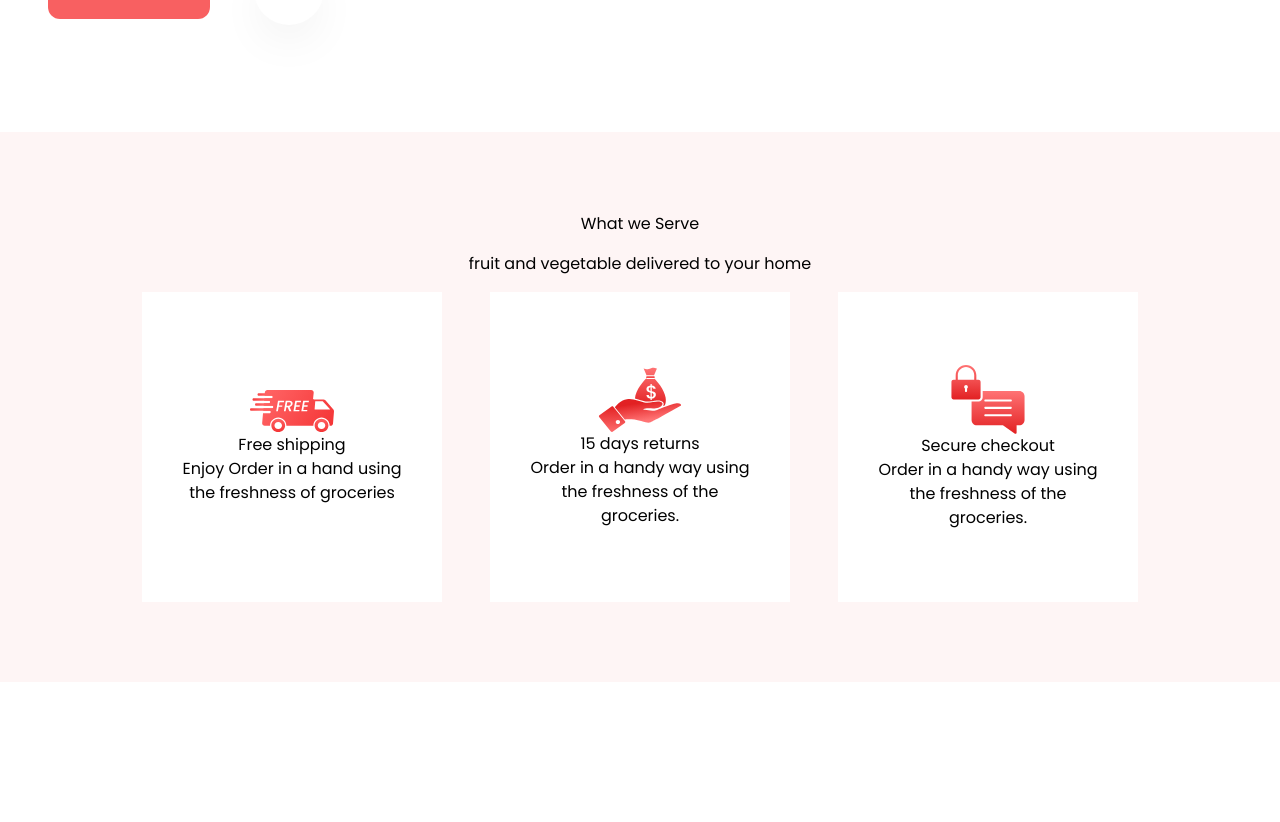
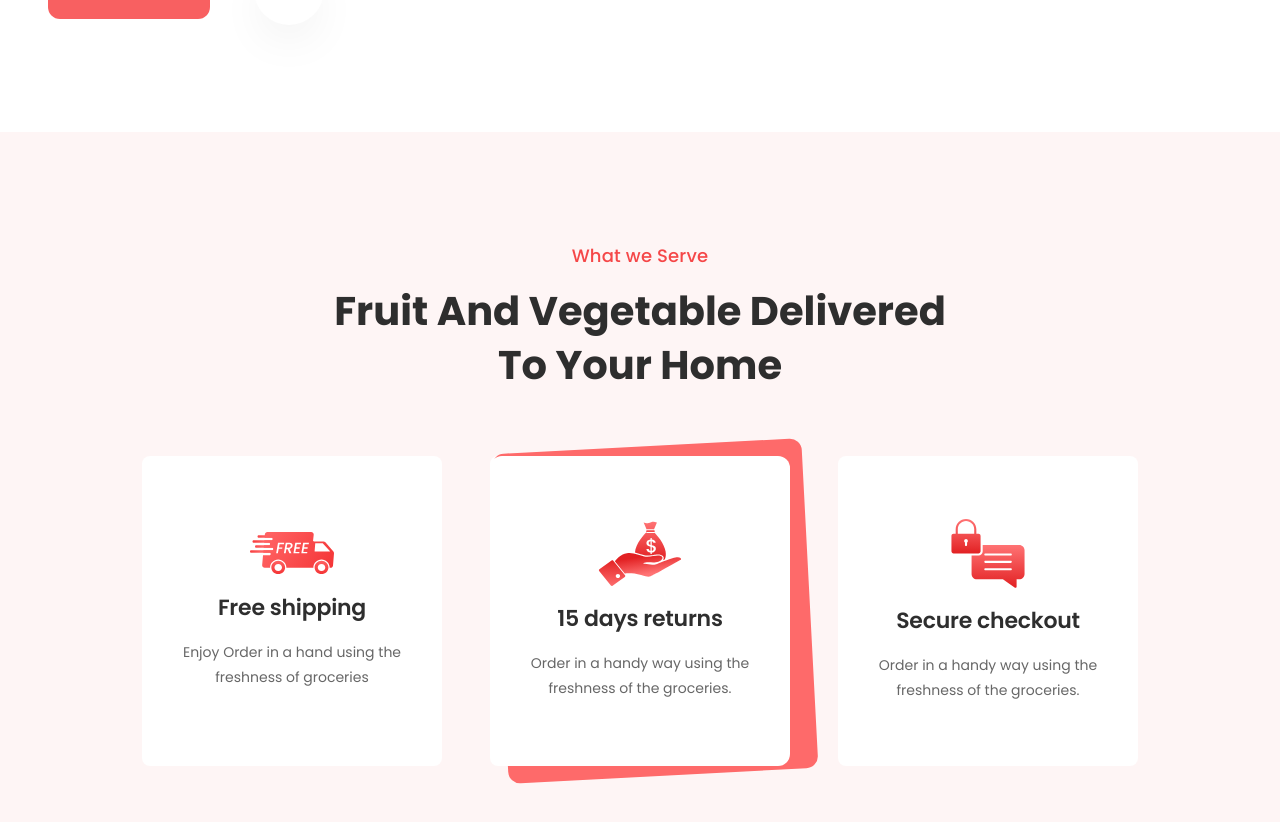
Before and after one commit to thekojopatrick/react-projects, a React (Create React App) app in the folder 02-grocery-delivery-website/: page / in a window 1280 px wide. Shown: the part 944-1766 px from the top of the page. Before the commit the page ends 1626 px from the top, so only its background shows below. Built offline with nearby package versions, Linux system fonts and the light colour scheme.

Commit message:
add our services

```diff
--- a/02-grocery-delivery-website/src/components/our-services/our-services.component.jsx
+++ b/02-grocery-delivery-website/src/components/our-services/our-services.component.jsx
@@ -1,4 +1,3 @@
-import styled from "styled-components";
 import { CheckoutIcon, DeliveryIcon, MoneyIcon } from "../../constants/images";
 import "./our-services.styles.scss";
 
@@ -14,7 +13,7 @@ const OurServices = () => {
             <h4>Free shipping</h4>
             <p>Enjoy Order in a hand using the freshness of groceries</p>
           </div>
-          <div className="service">
+          <div className="service service-active">
             <img src={MoneyIcon} alt="refunds" />
             <h4>15 days returns</h4>
             <p>Order in a handy way using the freshness of the groceries.</p>
--- a/02-grocery-delivery-website/src/components/our-services/our-services.styles.scss
+++ b/02-grocery-delivery-website/src/components/our-services/our-services.styles.scss
@@ -1,9 +1,26 @@
 .our-services {
   background: #fef5f5;
-  @apply py-16 block;
+  @apply py-24 block;
 
   &-content {
     @apply container mx-auto p-4 text-center flex gap-4 flex-col items-center justify-center;
+  }
+
+  h3 {
+    font-weight: 500;
+    font-size: 18px;
+    line-height: 24px;
+    letter-spacing: 0.01em;
+    color: #f54748;
+  }
+
+  h2 {
+    font-weight: 700;
+    font-size: 40px;
+    line-height: 54px;
+    text-transform: capitalize;
+    color: #2e2e2e;
+    @apply w-11/12 md:w-1/2 mb-12;
   }
 }
 
@@ -14,5 +31,45 @@
 .service {
   width: 300px;
   height: 310px;
-  @apply flex flex-col items-center justify-center bg-white p-8;
+  @apply relative z-10 flex flex-col gap-4 items-center justify-center rounded-lg bg-white p-8;
+
+  h4 {
+    font-weight: 600;
+    font-size: 22px;
+    line-height: 33px;
+    letter-spacing: -0.01em;
+    color: #2e2e2e;
+  }
+
+  p {
+    font-weight: 400;
+    font-size: 14px;
+    line-height: 25px;
+    text-align: center;
+    color: #676767;
+  }
+
+  &-active {
+    &::after {
+      position: absolute;
+      content: "";
+      width: 300px;
+      height: 310px;
+      background: #ffffff;
+      z-index: -1;
+      border-radius: 12px;
+    }
+
+    &::before {
+      position: absolute;
+      content: " ";
+      width: 310px;
+      height: 330px;
+      left: 10px;
+      z-index: -1;
+      background: #fe6a6a;
+      border-radius: 12px;
+      transform: rotate(-3deg);
+    }
+  }
 }
```
